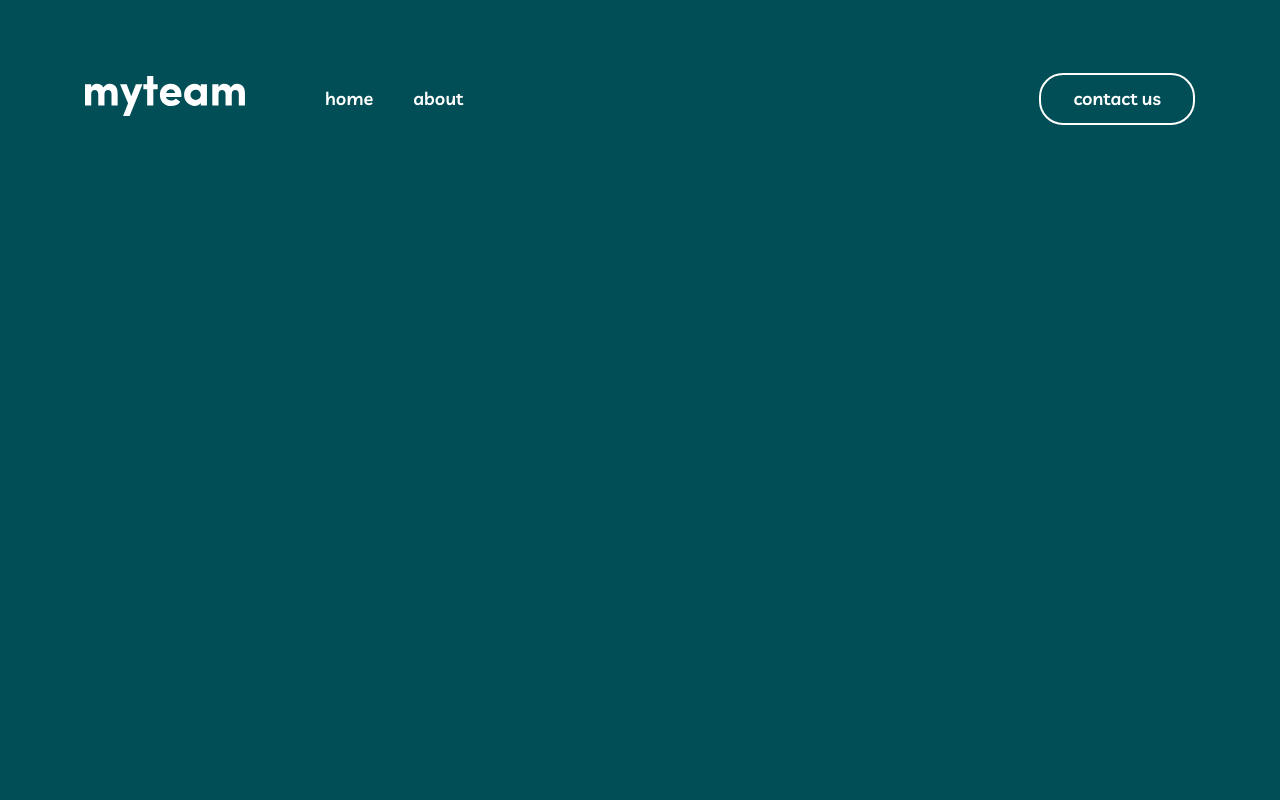
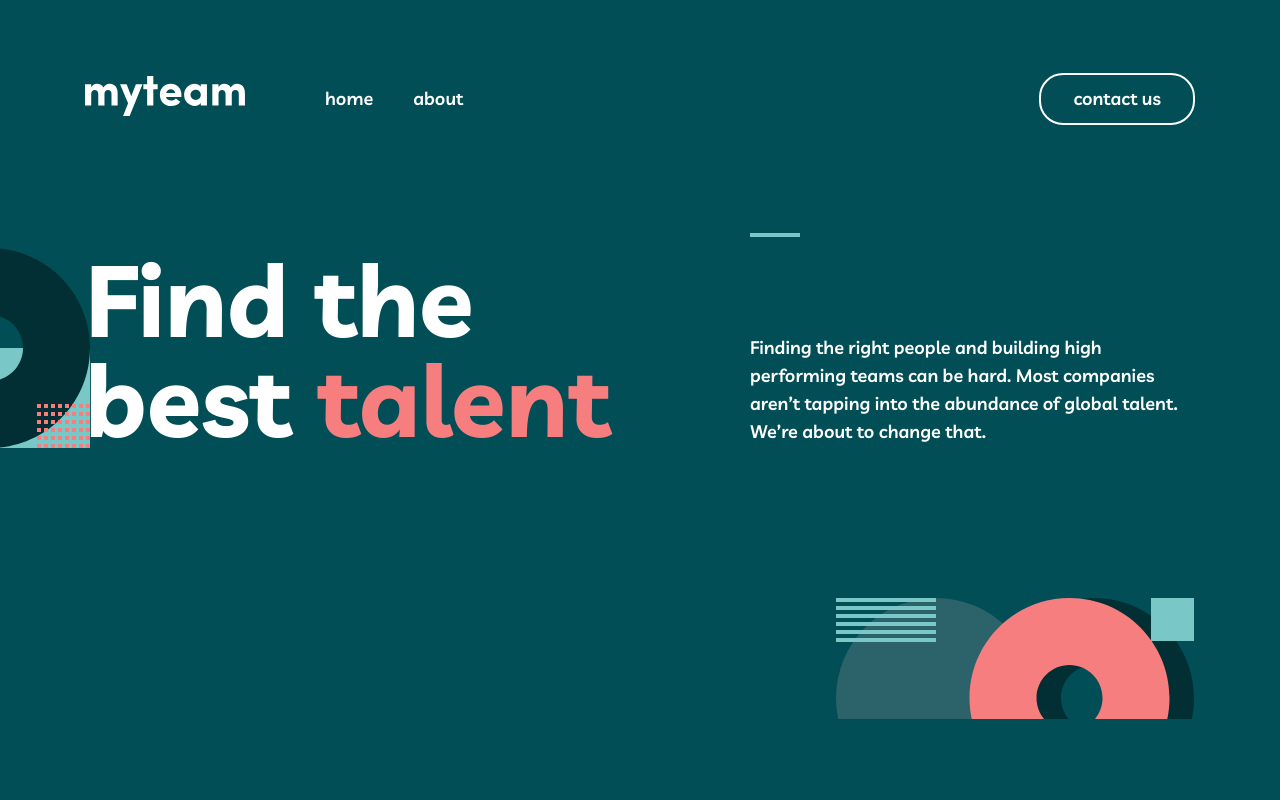
Before and after one commit to boburastonov/My-team, a plain HTML site: page index.html in a window 1280 px wide. Drawn offline with Linux system fonts and the light colour scheme.

Commit message:
Add site-hero

```diff
--- a/css/styles.css
+++ b/css/styles.css
@@ -223,6 +223,57 @@ list-style: none;
 .site-header__btn:active{
   opacity: 0.6;
 }
+
+/* HERO */
+.hero{
+  background-image: url('../images/hero-bg-home.svg');
+  background-repeat: no-repeat;
+  background-position: -10px 50px;
+}
+
+.hero__container {
+  display: flex;
+  align-items: center;
+  justify-content: space-between;
+  padding-top: 35px;
+  padding-bottom: 255px;
+  background-image: url('../images/hero-img-home.svg');
+  background-repeat: no-repeat;
+  background-position: calc(50% + 375px) 400px;
+}
+
+.hero__title {
+  width: 635px;
+  color: var(--White);
+  font-size: 100px;
+  line-height: 100px;
+  font-weight: 700;
+  flex-shrink: 0;
+  margin: 0;
+  margin-right: 30px;
+}
+
+.hero__marked{
+  color: var(--Light-Coral);
+}
+
+.hero__info {
+  display: flex;
+  flex-direction: column;
+}
+
+.hero__divider {
+  width: 50px;
+  height: 4px;
+  margin: 0;
+  margin-bottom: 79px;
+  background-color: var(--Rapture-Blue);
+}
+
+.hero__text {
+  font-size: 18px;
+  line-height: 28px;
+}
 @media
 only screen and (-webkit-min-device-pixel-ratio: 2),
 only screen and (   min--moz-device-pixel-ratio: 2),
--- a/index.html
+++ b/index.html
@@ -31,6 +31,18 @@
     </div>
   </header>
 
+  <main class="main-content">
+    <section class="hero">
+      <div class="container hero__container">
+        <h1 class="hero__title">Find the <br> best <span class="hero__marked">talent</span></h1>
+          <div class="hero__info">
+            <span class="hero__divider"></span>
+            <p class="hero__text">Finding the right people and building high performing teams can be hard. Most companies aren’t tapping into the abundance of global talent. We’re about to change that.</p>
+          </div>
+      </div>
+    </section>
+  </main>
+
   <script src="js/main.js"></script>
 </body>
 </html>
```
